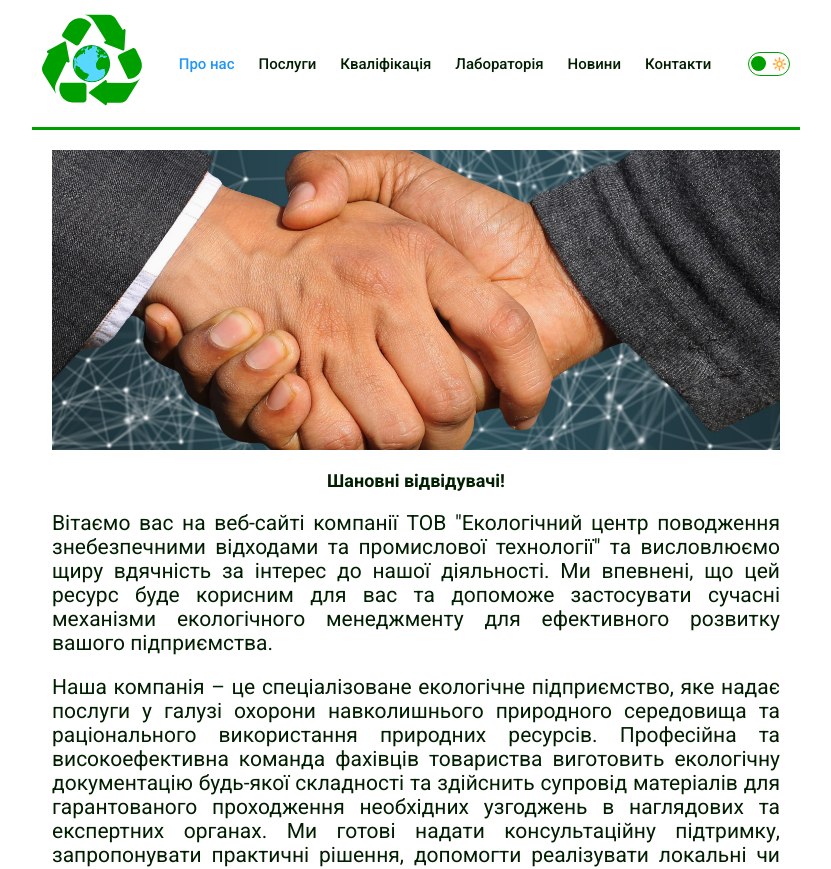
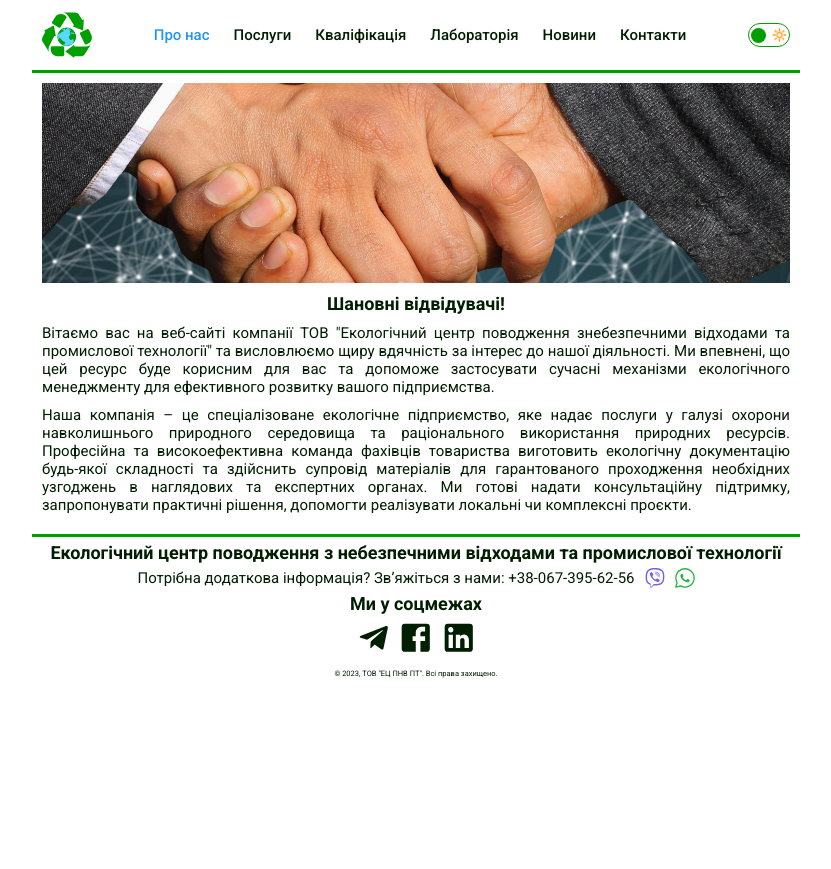
Before and after one commit to Eugensson/ecocenter, a Next.js app: page / in a window 1280 px wide. Shown: the top 869 px of the page, without its empty margins (224-1055 px from the left). After the commit the page ends 800 px from the top, so only its background shows below. Built offline with nearby package versions, Linux system fonts and the light colour scheme.

Commit message:
Update info

```diff
--- a/src/app/globals.css
+++ b/src/app/globals.css
@@ -101,18 +101,18 @@ a:hover, a:focus {
   display: flex;
   flex-direction: column;
   align-items: center;
-  gap: 20px;
+  gap: 5px;
 
-  padding: 10px;
+  padding: 5px;
 }
 
 .sectionContainer {
   display: flex;
   flex-direction: column;
-  gap: 10px;
+  gap: 5px;
 
   margin-bottom: 10px;
-  padding: 10px;
+  padding: 5px;
 }
 
 .subSectionContainer {
@@ -146,7 +146,7 @@ a:hover, a:focus {
 .navList {
   display: flex;
   flex-direction: column;
-  gap: 10px;
+  gap: 5px;
 }
 
 .navItem {
@@ -176,7 +176,7 @@ a:hover, a:focus {
   align-items: center;
   gap: 10px;
 
-  font-size: 0.5rem;
+  font-size: 0.2rem;
 }
 
 .copyrightText {
@@ -188,7 +188,7 @@ a:hover, a:focus {
 
 .bgiContainer {
   width: 100%;
-  height: 300px;
+  height: 200px;
   background-size: cover;
   background-position: top;
 }
@@ -298,14 +298,16 @@ a:hover, a:focus {
   }
 
   .sectionContainer {
-    gap: 20px;
+    gap: 10px;
 
-    margin-bottom: 20px;
-    padding: 20px;
+    margin-bottom: 10px;
+    padding: 10px;
   }
 
   .logo {
-    display: block;
+    display: flex;
+    justify-content: center;
+    align-items: center;
   }
 
   .burger {
@@ -321,17 +323,17 @@ a:hover, a:focus {
   }
 
   .navList, .navItem, .socialList {
-    gap: 20px;
+    gap: 5px;
   }
 
   .text {
-    font-size: 0.7rem;
+    font-size: 0.5rem;
     text-align: justify;
     gap: 20px;
   }
 
   .copyrightText {
-    font-size: 0.5rem;
+    font-size: 0.25rem;
   }
 }
 
@@ -341,10 +343,10 @@ a:hover, a:focus {
   }
 
   .sectionContainer {
-    gap: 30px;
+    gap: 10px;
 
-    margin-bottom: 40px;
-    padding: 40px;
+    margin-bottom: 10px;
+    padding: 10px;
   }
 
   .contactContainer, .mapContainer {
@@ -366,12 +368,8 @@ a:hover, a:focus {
     font-size: 0.9rem;
   }
 
-  .navList, .navItem, .socialList {
-    gap: 40px;
-  }
-
   .text {
-    font-size: 0.8rem;
+    font-size: 0.5rem;
     gap: 30px;
   }
 
--- a/src/app/page.jsx
+++ b/src/app/page.jsx
@@ -13,9 +13,6 @@ export default function Home() {
       <h2>Шановні відвідувачі!</h2>
       <p className="text">Вітаємо вас на веб-сайті компанії ТОВ &quot;Екологічний центр поводження знебезпечними відходами та промислової технології&quot; та висловлюємо щиру вдячність за інтерес до нашої діяльності. Ми впевнені, що цей ресурс буде корисним для вас та допоможе застосувати сучасні механізми екологічного менеджменту для ефективного розвитку вашого підприємства.</p>
       <p className="text">Наша компанія – це спеціалізоване екологічне підприємство, яке надає послуги у галузі охорони навколишнього природного середовища та раціонального використання природних ресурсів. Професійна та високоефективна команда фахівців товариства виготовить екологічну документацію будь-якої складності та здійснить супровід матеріалів для гарантованого проходження необхідних узгоджень в наглядових та експертних органах. Ми готові надати консультаційну підтримку, запропонувати практичні рішення, допомогти реалізувати локальні чи комплексні проєкти.</p>
-      <p className="text">ТОВ &quot;ЕЦ ПНВ ПТ&quot; працює на ринку екологічних послуг з 2011 року і постійно розвивається. Дванадцятирічний успішний досвід, наша енергія та професіоналізм роблять нас надійними та відповідальними партнерами, яким довіряють.</p>
-      <p className="text">Наша головна мета – надавати вчасні та якісні екологічні послуги. Індивідуальний підхід до кожного, постійна комунікація та повна відповідальність - це фундаментальні основи нашого бізнесу, які гарантовано призводять до позитивних результатів.</p>
-      <p className="text">З нами ви зекономите свій час, поліпшите природоохоронні показники, підвищите ефективність управління ризиками та зможете отримати додатковий прибуток.</p>
     </section>
   )
 }
--- a/src/components/Logo/Logo.jsx
+++ b/src/components/Logo/Logo.jsx
@@ -6,8 +6,8 @@ const Logo = () => {
     <Link href="/" className="logo" >
         <Image
           src={"/logo.svg"}
-          width={100}
-          height={100}
+          width={50}
+          height={50}
           alt="Логотип"
         />
     </Link>
--- a/src/components/Social/Social.jsx
+++ b/src/components/Social/Social.jsx
@@ -13,7 +13,7 @@ const Social = () => {
               target="_blank"
               aria-label="Іконка Telegram"
             >
-              <TelegramIcon/>
+              <TelegramIcon fontSize="small"/>
             </Link>
           </li>
           <li>
@@ -23,7 +23,7 @@ const Social = () => {
               target="_blank"
               aria-label="Іконка Facebook"
             >
-              <FacebookIcon/>
+              <FacebookIcon fontSize="small"/>
             </Link>
           </li>
           <li>
@@ -33,7 +33,7 @@ const Social = () => {
               target="_blank"
               aria-label="Іконка linkedIn"
             >
-              <LinkedInIcon/>
+              <LinkedInIcon fontSize="small"/>
             </Link>
           </li>
         </ul>
--- a/src/components/TheFooter/TheFooter.jsx
+++ b/src/components/TheFooter/TheFooter.jsx
@@ -14,22 +14,22 @@ const TheFooter = () => {
         <Link href="viber://chat?number=+380673956256" aria-label="Viber" className={styles.link}>
             <Image
               src={"/viber.svg"}
-              width={30}
-              height={30}
+              width={20}
+              height={20}
               alt="Іконка viber"
             />
         </Link>
         <Link href="whatsapp://send?phone=+380673956256" aria-label="WhatsApp" className={styles.link}>
             <Image
               src={"/whatsapp.svg"}
-              width={30}
-              height={30}
+              width={20}
+              height={20}
               alt="Іконка viber"
             />
         </Link>
       </div>
       <h2>Ми у соцмежах</h2>
-      <Social width={30} height={30}/>
+      <Social />
       <p className="copyrightText">&copy; 2023, ТОВ &quot;ЕЦ ПНВ ПТ&quot;. Всі права захищено.</p>
     </footer>
   );
--- a/src/components/TheFooter/TheFooter.module.css
+++ b/src/components/TheFooter/TheFooter.module.css
@@ -2,7 +2,7 @@
     display: flex;
     justify-content: center;
     align-items: center;
-    gap: 20px;
+    gap: 10px;
 }
 
 .link {
@@ -12,6 +12,6 @@
 }
 
 .text {
-    font-size: 0.6rem;
+    font-size: 0.5rem;
     text-align: center;
 }
```
